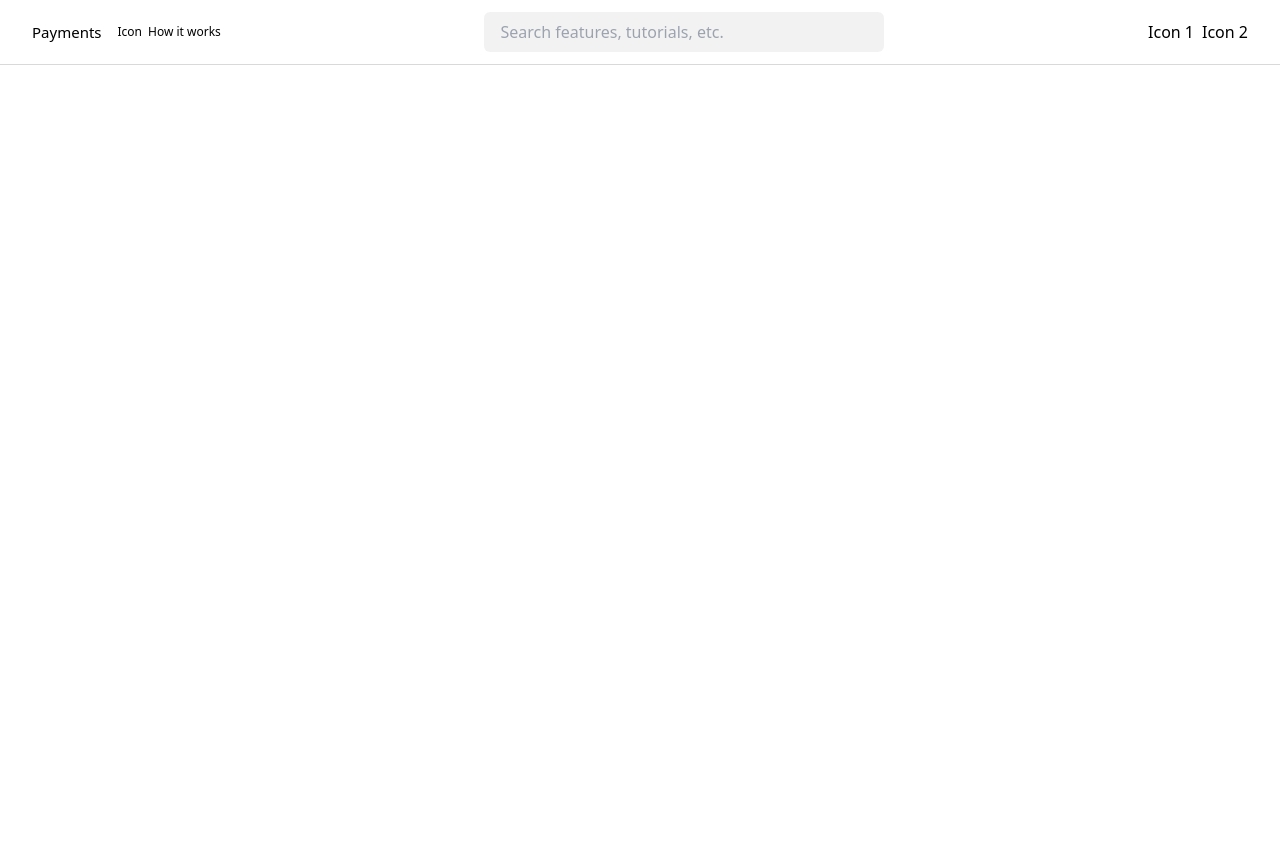
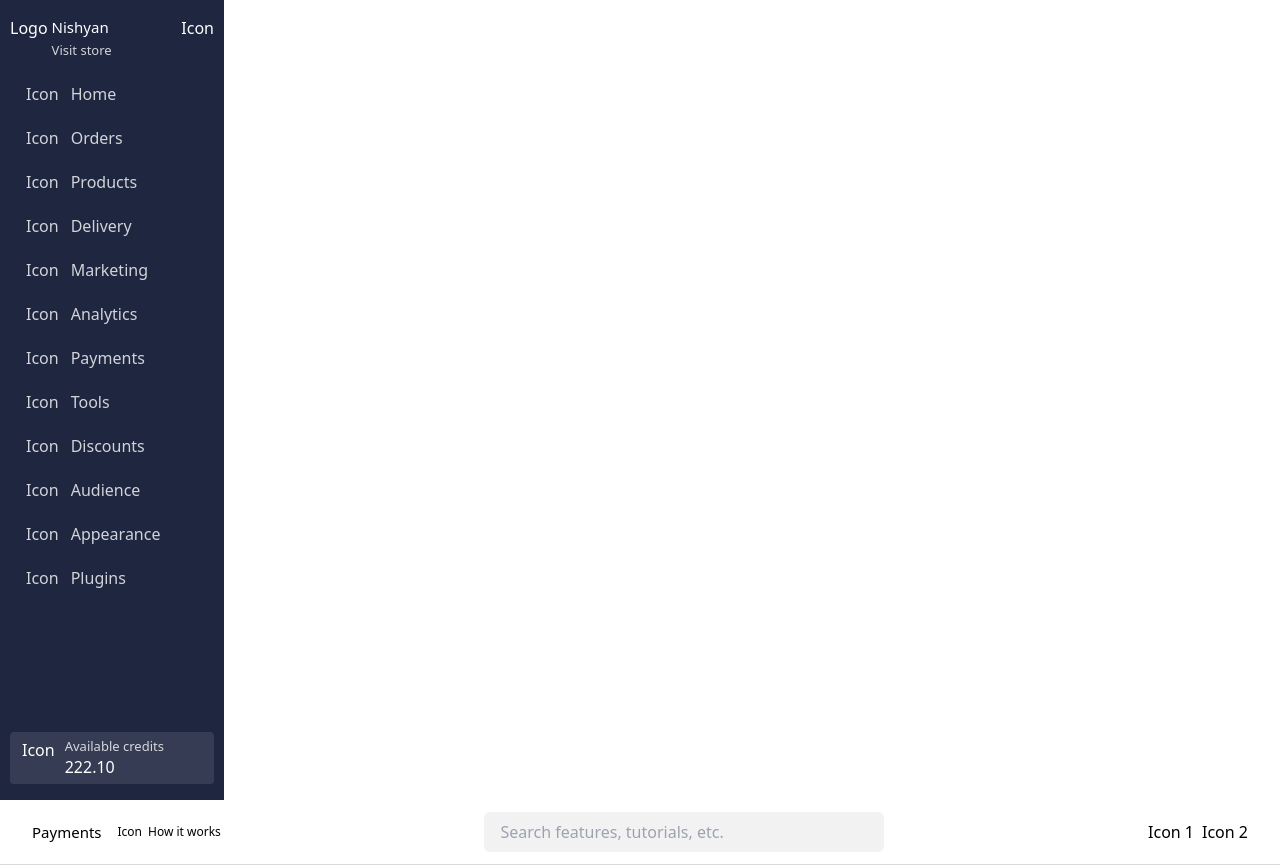
Before and after one commit to Achilles-Dev/figma-designs, a React (Create React App) app: page / in a window 1280 px wide. Before the commit the page ends 800 px from the top, so only its background shows below. Built offline with nearby package versions, Linux system fonts and the light colour scheme.

Commit message:
Add SideBar component

```diff
--- /dev/null
+++ b/src/components/payoutsComponents/SideBar.tsx
@@ -0,0 +1,83 @@
+import React from 'react'
+
+const Sidebar = () => {
+  return (
+    <aside className='flex flex-col justify-between w-[224px] bg-[#1E2640] px-[10px] py-[16px] min-h-screen text-white'>
+      <div className='flex flex-col gap-[16px]'>
+        <div className='flex gap-[12px] justify-between'>
+          <div className='flex gap-[4px]'>
+            <span>Logo</span>
+            <div className='flex flex-col gap-[4px]'>
+              <p className='text-[15px] leading-[22px]'>Nishyan</p>
+              <p className='text-[13px] leading-[16px] opacity-[80%]'>
+                Visit store
+              </p>
+            </div>
+          </div>
+          <span>Icon</span>
+        </div>
+        <div className='flex flex-col gap-[4px]'>
+          <div className='flex gap-[12px] rounded px-[16px] py-[8px] opacity-[80%]'>
+            <span>Icon</span>
+            <p>Home</p>
+          </div>
+          <div className='flex gap-[12px] rounded px-[16px] py-[8px] opacity-[80%]'>
+            <span>Icon</span>
+            <p>Orders</p>
+          </div>
+          <div className='flex gap-[12px] rounded px-[16px] py-[8px] opacity-[80%]'>
+            <span>Icon</span>
+            <p>Products</p>
+          </div>
+          <div className='flex gap-[12px] rounded px-[16px] py-[8px] opacity-[80%]'>
+            <span>Icon</span>
+            <p>Delivery</p>
+          </div>
+          <div className='flex gap-[12px] rounded px-[16px] py-[8px] opacity-[80%]'>
+            <span>Icon</span>
+            <p>Marketing</p>
+          </div>
+          <div className='flex gap-[12px] rounded px-[16px] py-[8px] opacity-[80%]'>
+            <span>Icon</span>
+            <p>Analytics</p>
+          </div>
+          <div className='flex gap-[12px] rounded px-[16px] py-[8px] opacity-[80%]'>
+            <span>Icon</span>
+            <p>Payments</p>
+          </div>
+          <div className='flex gap-[12px] rounded px-[16px] py-[8px] opacity-[80%]'>
+            <span>Icon</span>
+            <p>Tools</p>
+          </div>
+          <div className='flex gap-[12px] rounded px-[16px] py-[8px] opacity-[80%]'>
+            <span>Icon</span>
+            <p>Discounts</p>
+          </div>
+          <div className='flex gap-[12px] rounded px-[16px] py-[8px] opacity-[80%]'>
+            <span>Icon</span>
+            <p>Audience</p>
+          </div>
+          <div className='flex gap-[12px] rounded px-[16px] py-[8px] opacity-[80%]'>
+            <span>Icon</span>
+            <p>Appearance</p>
+          </div>
+          <div className='flex gap-[12px] rounded px-[16px] py-[8px] opacity-[80%]'>
+            <span>Icon</span>
+            <p>Plugins</p>
+          </div>
+        </div>
+      </div>
+      <div className='flex px-[12px] py-[6px] bg-[#353C53] rounded gap-[10px]'>
+        <span>Icon</span>
+        <div className='flex flex-col gap-[2px]'>
+          <p className='opacity-[80%] text-[13px] leading-[16px]'>
+            Available credits
+          </p>
+          <p className='text-[16px] leading-[22px]'>222.10</p>
+        </div>
+      </div>
+    </aside>
+  )
+}
+
+export default Sidebar
--- a/src/pages/PayoutPage.tsx
+++ b/src/pages/PayoutPage.tsx
@@ -1,9 +1,11 @@
 import React from 'react'
 import Header from '../components/payoutsComponents/Header'
+import Sidebar from '../components/payoutsComponents/SideBar'
 
 const PayoutPage = () => {
   return (
     <div>
+      <Sidebar />
       <Header />
     </div>
   )
```
